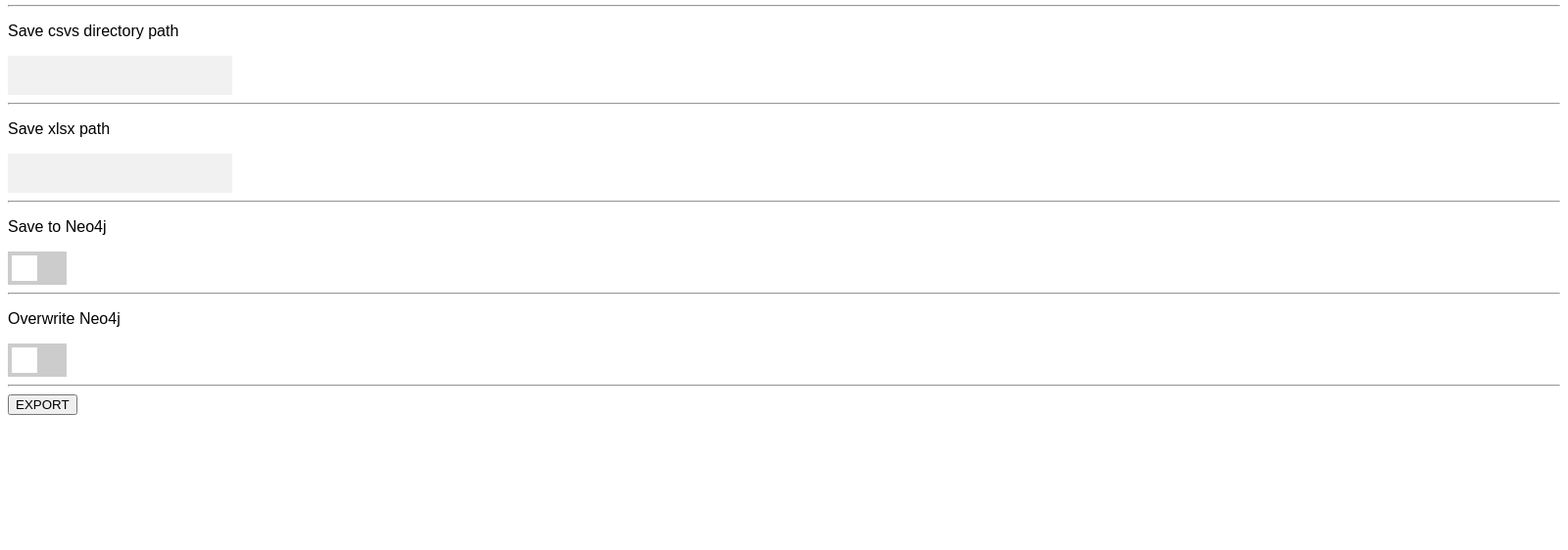
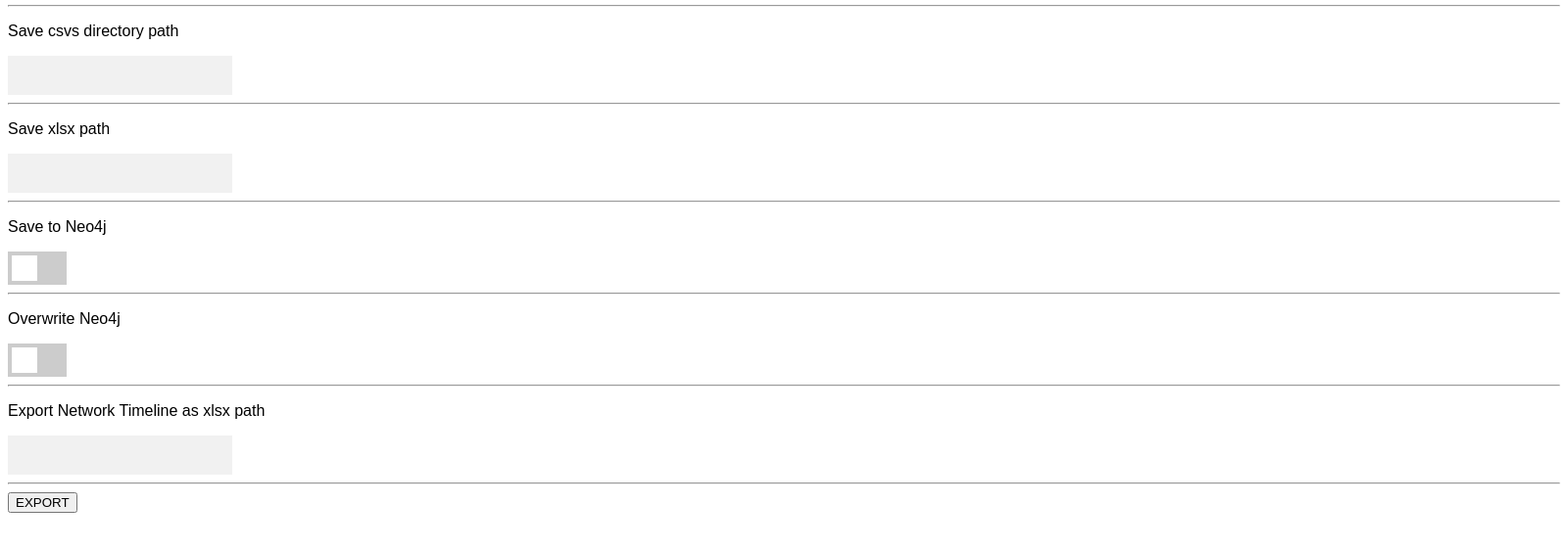
Before and after one commit to EJCarron/ceramite, an Electron app: page src/views/export_network.html in a window 1600 px wide. Shown: the part 152-714 px from the top of the page at 98% size. Drawn offline with nearby package versions, Linux system fonts and the light colour scheme; no server answers.

Commit message:
export timeline

```diff
--- a/src/scripts/export_network.js
+++ b/src/scripts/export_network.js
@@ -44,6 +44,8 @@ function export_network_submit_btn_onclick(){
     const save_neo4j = document.getElementById("save_neo4j_switch").checked
     const overwrite_neo4j = document.getElementById("overwrite_neo4j_switch").checked
 
+    const export_timeline_path = document.getElementById("export_timeline_input").value
+
     var request_body = {'network': network}
 
 
@@ -51,6 +53,7 @@ function export_network_submit_btn_onclick(){
     if (save_xlsx_path != "") {request_body['save_xlsx_path'] = save_xlsx_path}
     if (save_neo4j) {request_body['save_neo4j'] = save_neo4j}
     if (overwrite_neo4j) {request_body['overwrite_neo4j'] = overwrite_neo4j}
+    if (export_timeline_path != "") {request_body['export_timeline_path'] = export_timeline_path}
 
     mithril_request.send_mithril_request(
         request_body=request_body,
--- a/src/views/export_network.html
+++ b/src/views/export_network.html
@@ -45,6 +45,9 @@
         <span class="slider"></span>
     </label>
     <hr>
+    <p>Export Network Timeline as xlsx path</p>
+    <input id="export_timeline_input"></input>
+    <hr>
     <button id="submit_btn" onclick="export_network_submit_btn_onclick()">EXPORT</button>
     <script src="../scripts/export_network.js"></script>
 </body>
```
Also changed, not shown: 1 other file.
